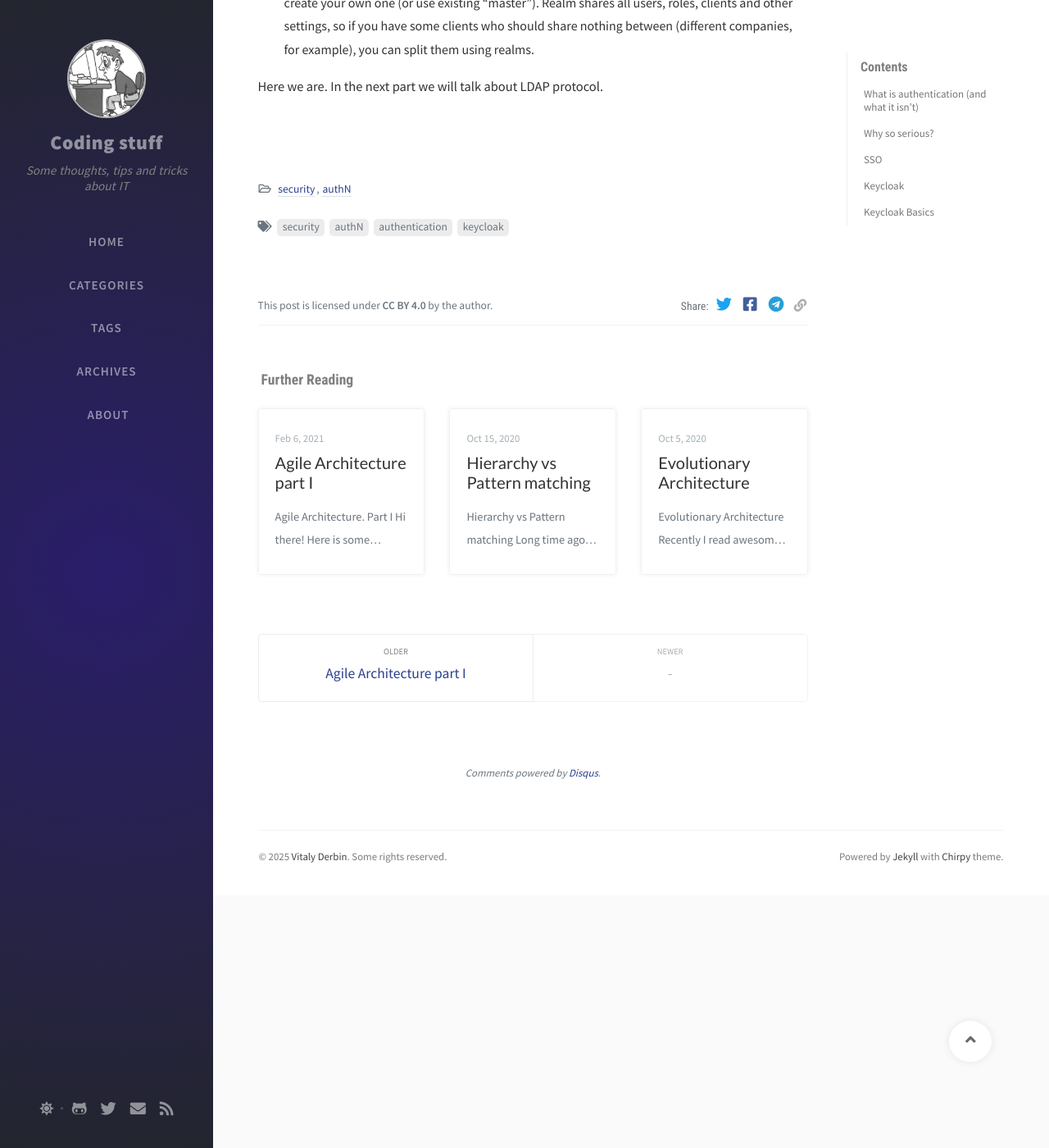
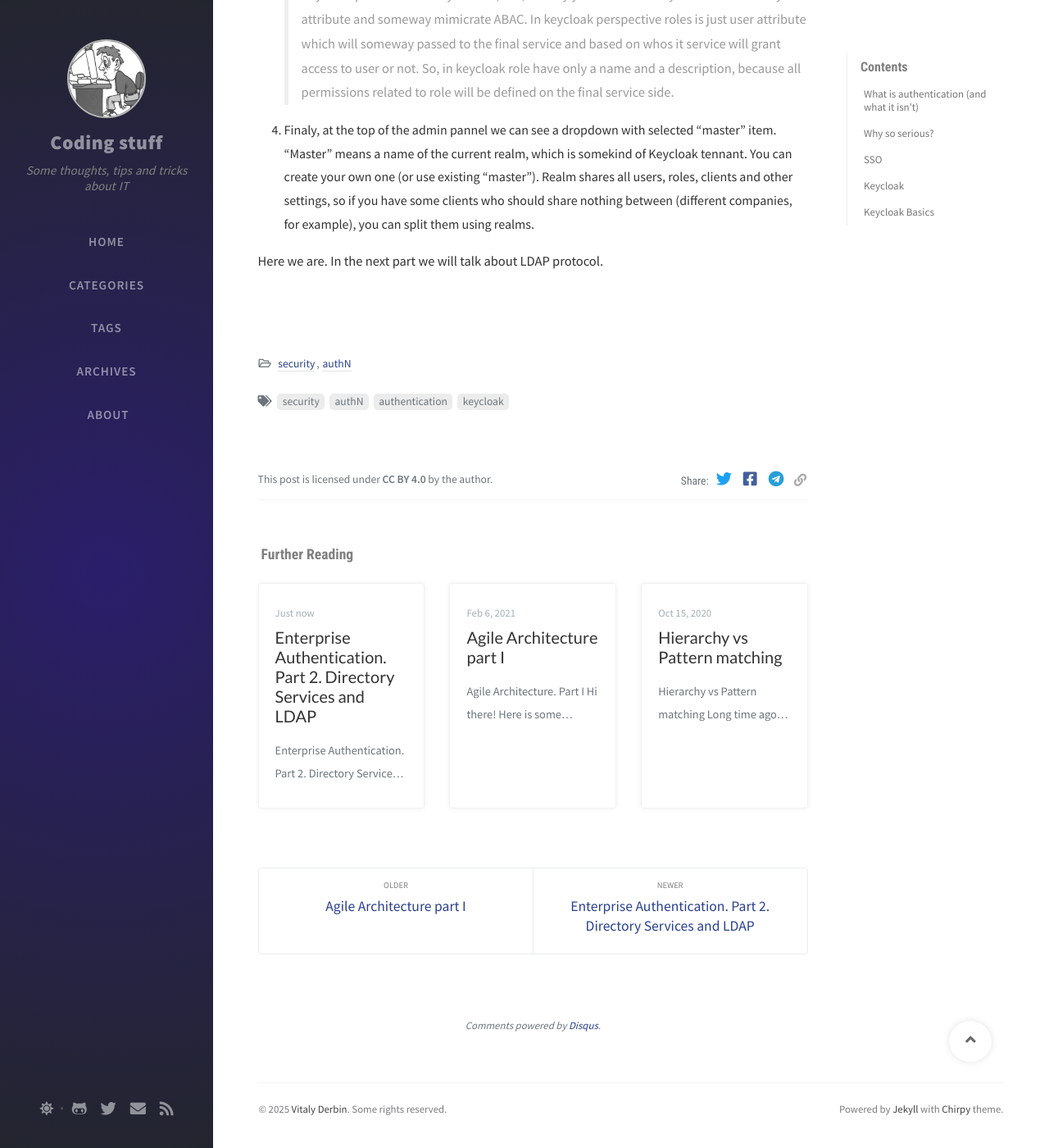
Before and after one commit to ondator/ondator.github.io, a Jekyll site: the page built from _posts/2025-03-05-authn.md, in a window 1280 px wide and 1400 px high, scrolled down 3954 px. Shown: the whole window at 82% size. Built offline with Jekyll 4.4.1, drawn with Linux system fonts in a browser that asks for light colours; nearby versions of some CDN libraries; comment, search, counter and statistics services are not loaded; part of the change alters nothing that is shown; some of the changed text lies outside the part shown.

Commit message:
authN ldap

````diff
--- a/_posts/2025-03-05-authn.md
+++ b/_posts/2025-03-05-authn.md
@@ -9,6 +9,13 @@ tags: [security, authN, authentication, keycloak]
 Since working with a lot of different software development and engeneering teams I noticed that a lot of my collegues are not clearly understood all shades of contemporary authentication protocols, moreover frequently confuse authentication with authorization and identification. In this articles I will try to explain what is authentication, how it works based on most popular protocols and how to work with this protocols using [Keycloak](https://www.keycloak.org/)
 
 Seems like it will be a lot of info, so I will split it into a few parts.
+
+- Enterprise Authentication. Part 1. Basics <- you are here
+- [Enterprise Authentication. Part 2. Directory Services and LDAP](/posts/authn-ldap)
+- Enterprise Authentication. Part 3. Kerberos
+- Enterprise Authentication. Part 4. SAML
+- Enterprise Authentication. Part 5. OIDC
+- Enterprise Authentication. Part 6. Keycloak in depth
 
 ## What is authentication (and what it isn't)
 First of all we should see the difference between 3 concepts: authentication(authN), identification and authorization(authZ):
--- /dev/null
+++ b/_posts/2025-04-11-authn-ldap.md
@@ -0,0 +1,274 @@
+---
+title:  "Enterprise Authentication. Part 2. Directory Services and LDAP"
+date:   2025-04-11 21:30:00 +0300
+categories: [security, authN]
+tags: [security, authN, authentication, keycloak, ldap, msad]
+---
+
+# Enterprise Authentication. Part 2. Directory Services and LDAP
+
+Here is full authN articles list:
+
+- [Enterprise Authentication. Part 1. Basics](/posts/authn)
+- Enterprise Authentication. Part 2. Directory Services and LDAP <- you are here
+- Enterprise Authentication. Part 3. Kerberos
+- Enterprise Authentication. Part 4. SAML
+- Enterprise Authentication. Part 5. OIDC
+- Enterprise Authentication. Part 6. Keycloak in depth
+
+
+> Disclaimer: Here, we will briefly cover the capabilities of X500 directories and the LDAP protocol. We will stop at the point where we can confidently extract the necessary user authentication information for Keycloak using LDAP. If you want to deepen your knowledge, you can refer to the official [ISO standards for X50x](https://www.iso.org/standard/80313.html) (they charge 150 francs for the document; if you speak Russian, you can read the corresponding [ГОСТ for free](https://meganorm.ru/Index/18/18632.htm)), as well as resources like [ldap.com](https://ldap.com/) (if you speak Russian, I also recommend [pro-ldap.ru](https://pro-ldap.ru/)).
+
+## Directory Services
+Every organization strives to centrally manage the rights and permissions of its employees across the entire landscape. To automate this process, many different IDM systems have been adopted by organisations, but one way or another, they all rely on a **Directory Service** (or simply **DS**), which acts like a database storing users, their rights, permissions, and much more. This is what we will discuss here.
+
+Typically, a DS has a hierarchical, tree-like structure similar to a file system, where the root is the domain (DC), followed by container elements like O (organization) or OU (organizational unit), and terminal elements like persons, groups, etc with CN (common name).
+
+The DS is also associated with the concept of a DNS domain (DC), such as `mydomain.com`, as the domain is the root of the directory service hierarchy. Subdomains, like `a.mydomain.com` and `b.mydomain.com`, can also exist. Altogether, this structure is called a **Tree**. Furthemore, some DS implementations (e.g., Microsoft Active Directory and FreeIPA) allow creating multiple domain trees, resulting in a sprawling structure referred to as a **domain forest**.
+
+Currently, there are many implementations of directory services, with Microsoft Active Directory being the most widespread. However, OpenSource DS implementations like Samba DC, FreeIPA, and OpenLDAP are gaining popularity, along with less common vendors like Novell eDirectory and Communigate LDAP. For our exercises, we will use a pre-configured OpenLDAP container, which you can find [here](https://github.com/ondator/sandboxes).
+
+Inside the directory, you can store almost anything: users, printers, workstations, technical accounts (gMSA), and much more. But since we're focusing on authentication, we'll limit ourselves to users, groups, and container objects. First, it's important to note that every object in a directory service has a unique path (**Distinguished Name** or **DN**), which also serves as an identifier to locate the object. For example: `CN=Bob,OU=MF,OU=IT Department,DC=example,DC=org`. Second, each object has a class. Typically, the users we're interested in belong to the `inetOrgPerson`, `person` and/or `organizationalPerson` classes.
+Additionally, each user can have a large set of attributes, both standard and custom.
+
+> all standart attributes can be found in [RFC2256](https://www.ietf.org/rfc/rfc2256.txt)
+
+Here are some useful standard attributes:
+
+| Description | attribute name(OpenLDAP*) | attribute name(AD) | example |
+| --- | --- | ---- | ---- |
+| Path to user in DS | entryDN | distinguishedName | CN=Bob,OU=MF,OU=IT Department,DC=example,DC=org |
+| username with domain | krbPrincipalName** | userPrincipalName | bob@mydomain.com |
+| username without domain | cn | sAMAccountName | bob |
+| user's groups | memberOf*** | memberOf | CN=My Awesome Group,OU=Groups,DC=example,DC=org |
+| user's first name | givenName | givenName | Bob |
+| user's second name | sn | sn | Smith |
+| user's full name | displayName | displayName | Bob Jason Smith |
+| user's job title | title | title | Project Manager |
+| user's email | Email | mail | bob.smith@example.org |
+
+\* Also valid for FreeIPA.
+
+** actualy krbPrincipalName and UserPrincipalName could have some difference in domain and krbPrincipalName is not a standart attribute, so you should set up Kerberos extension to obtain it
+
+*** memberOf extension should be installed. Furthemore it works only with groupOfNames groups
+
+> Additionally, in MS AD, users have `extensionAttribute0-15`, and AD administrators often store important data in it
+
+> Classes, attributes, etc., in DS are typically controlled by a schema, which can be extended by administrators with sufficient expertise (though this, along with DIT modeling and other administrative nuances, is beyond the scope of this document).
+
+## LDAP
+To access this wealth of information, the LDAP protocol is used. LDAP is a specialized protocol designed to provide a standard interface for all directory services. Like any respectable protocol, it can operate over SSL (LDAPS). LDAP includes several operations for full directory interaction, but since we're focusing on authentication, we won't cover all of them. We'll focus on two: `search` and `bind`.
+
+### Bind
+`Bind` is the simplest authentication operation built into the LDAP protocol. There are two options: SASL and simple (username-password). Keycloak doesn't support SASL, so we'll focus on `simple bind`. Simple bind is quite simple: you provide your DN and password and if authentication succeeds, a success result with code `0` is returned. If it fails, an error is returned, with the most interesting being `49` (`InvalidCredentials`). In AD, additional explanatory codes are provided in the `data` field, such as `52e` (user DN exists, but the password is incorrect).
+
+LDAP `simple bind` is highly insecure, especially without SSL (LDAP without S), as it transmits credentials in plain text, making them easy to intercept.
+
+> If you want to dive deeper in LDAP bind security, here's [an article](https://habr.com/ru/companies/avanpost/articles/484186/) on why you should never use LDAP bind, even for intranet authentication.
+
+However, for external systems using DS as a user and permissions database, LDAP bind is a necessary evil. For other scenarios, we'll discuss Kerberos later.
+
+> Here's a great [image for Active Directory penetration testing](https://orange-cyberdefense.github.io/ocd-mindmaps/img/pentest_ad_dark_2022_11.svg) (zoom out to see the full picture). Note that hackers first attempt to enumerate users via `ldapsearch -x`, so exposing LDAP to the internet is a bad idea—it's best to restrict it to internal networks or use SASL (though I've rarely seen this implemented).
+
+### Search
+`Search` is the operation for querying the DS. To perform a search, you need to provide:
+- A search filter in a specific format.
+- A base DN to start the search from.
+- A scope, which specifies whether to search only at the current level (`base`), only the children of the specified DN (`one`), or recursively traverse the entire subtree (`sub`).
+- A set of attributes to include in the results.
+
+You can experiment with `search` using the `ldapsearch` utility. For example:
+```bash
+ldapsearch -D "cn=my-account,dc=example,dc=org" -b "dc=example,dc=org" -s sub "(&(objectclass=inetOrgPerson)(objectclass=organizationalPerson))" uid, mail, sn, givenName
+```
+
+This command authenticates to the directory under the account with DN cn=my-account,dc=example,dc=org and searches recursively from dc=example,dc=org for all entries where the class is both inetOrgPerson and organizationalPerson, returning the uid, mail, sn, and givenName attributes.
+
+> LDAP search supports pagination, where the DS returns results along with tokens for pagination. Unfortunately, not all DS implementations support this.
+
+## Keycloak Configuration
+
+First, let's define our goal: we want users from the DS to authenticate in Keycloak using their domain credentials (username and password). The flow looks like this:
+
+```puml
+actor User as c
+participant Keycloak as k
+participant LDAP as l
+
+c -> k: Sends domain username and password
+k -> l: Performs LDAP bind with these credentials
+l --> k: Returns authentication result
+k --> c: Informs the user of the result
+```
+
+> I recommend practicing with a test sandbox, which you can download [here]((https://github.com/ondator/sandboxes)). You'll need the `keycloak/keycloak-postgres-dc.yml` compose file.
+
+To set up LDAP integration in Keycloak, create a new User Federation entity. On the corresponding tab, create a new provider of type LDAP. A window with many input fields will appear, which we need to fill out:
+
++ UI display name: A name for display; doesn't affect functionality.
+
++ Vendor: A crucial selector that makes Keycloak made vendor-specific tweaks. For example, for MS AD will be preconfigured some mappers such as MSAD Account Controller. If your DS vendor is listed, select it. For FreeIPA, Samba, or OpenLDAP (our case), choose "Other".
+
++ Connection URL: The path to the LDAP server, including the protocol (e.g., ldap://ldap).
+
++ Enable StartTLS: Forces the LDAP server to switch from unsecured ldap to secured ldaps. Only works if the server supports it, and you must add the certificate to Keycloak's truststore beforehand (more on this later). Leave this unchecked for our experiments.
+
++ Use Truststore SPI: Determines where trusted SSL certificates are sourced. If set to "Always," you can specify the certificate path via environment variables. If "Never," only the default Java keystore is used. Since we're using an unencrypted connection, this doesn't matter for us.
+
++ Connection pooling: Creates and uses a pool of LDAP connections. Unnecessary if you don't plan always read user info directly from LDAP
+
++ Connection timeout: Timeout for connecting to the LDAP server. Note: This is the timeout for the **connection**, not for reading data (it will be later)
+
++ Bind type: Two options: simple (simple bind) or none (anonymous access). SASL isn't supported. We'll choose simple.
+
++ Bind DN and Bind credentials: Credentials for connecting. Note: Bind DN must be the full DN, not just the username/cn/sAMAccountName. In our case, it's cn=keycloak2,ou=tuz,dc=example,dc=org / password.
+
+> At this point, I strongly recommend clicking the Test connection and Test authentication buttons. If everything is correct, you should see two green popups. ![alt text](/assets/img/authn/ldap.png)
+
+Next LDAP Searching and Updating section:
+
++ Edit mode: Three options:
+
+  - READONLY: The most common option. Users are imported from LDAP and saved without reverse synchronization, but they remain read-only in Keycloak.
+
+  - WRITABLE: Users are synchronized bidirectionally. Useful if Keycloak is used not just for IAM (access management) but also for IDM (user, rights, and permissions management). Use at your own risk.
+
+  - UNSYNCED: Similar to READONLY, but users can be modified in Keycloak. Useful for hacks, like changing attributes imported from LDAP.
+
++ Users DN: The base container from which users will be imported. You can simply set the root domain container, but usually, a higher-level container with users is preferred. We will use ou=people,dc=example,dc=org.
+
++ Username LDAP attribute: The attribute used as the username in Keycloak. For MS AD, this is usually UserPrincipalName; for others, cn. Sometimes, for AD, sAMAccountName is used. The value of this field is mapped to the username in the mapper (more on mappers later).
+
++ RDN LDAP attribute: A unique attribute to distinguish users. Typically cn or uid (always cn in AD). For us, any will work; I chose uid.
+
++ UUID LDAP attribute: The internal ID attribute of the directory entry. In MS AD, this is objectGUID; in others, usually entryUUID.
+
++ User object classes: The classes to import from the LDAP directory. Usually inetOrgPerson and organizationalPerson, but confirm with the directory admin.
+
++ User LDAP filter: If you don't need all users (for example only users in a specific group), specify an LDAP filter here. Leave empty for our case (or you can experement with it).
+
++ Search scope: The search scope, as discussed earlier. Options: OneLevel (only the current level) or Subtree (recursively traverse the entire subtree). Almost always use Subtree.
+
++ Read timeout: Timeout for reading data. If the LDAP server doesn't respond within this time, synchronization will fail. We won't set this.
+
++ Pagination: Enables pagination. Unfortunately, not all servers support it, and some explodes when it's enabled. We'll disable it.
+
++ Import users: A critical checkbox. If disabled, users won't be imported into Keycloak; instead, they'll be imported on-demand when a user attempts to authenticate. If you need users in Keycloak (e.g., for API operations), leave this enabled. We'll leave it enabled.
+
++ Sync Registrations: Keycloak supports self-registration. If enabled, registered users will also be added to LDAP. I always disable this and recommend you do the same.
+
++ Batch size: The batch size if pagination is enabled.
+
++ Periodic full sync and Full sync period: Enables and sets the interval for full user synchronization. If enabled, users will be fully reloaded from the LDAP directory periodically. I enable this with a daily interval.
+
++ Periodic changed users sync and Changed users sync period: Same as above, but for delta synchronization. I usually set this to every 4 hours.
+
+Kerberos settings will be covered in the next part. Cache settings rarely need adjustment from defaults. Let's look at Advanced settings:
+
++ Enable the LDAPv3 password modify extended operation: Allows external password resets using the ["LDAP Password Modify Extended Operation"](https://www.rfc-editor.org/rfc/rfc3062.html). To use this, you must enable Sync Registrations.
+
++ Validate password policy: Keycloak supports password policies (e.g., requiring 5 digits, uppercase letters, special characters, etc.). If enabled, Keycloak will enforce these policies, even for passwords stored in the DS. Usually, passwords are managed in the DS, so disable this.
+
++ Trust Email: Marks users' emails as "verified" in Keycloak. Enable this to avoid alerts about unverified emails.
+
+After filling all fields, click Save.
+
+Once configured, you can try importing users into Keycloak (if Import users is enabled). At the top of the screen, next to the Disabled checkbox, there's an Action menu with several options:
+![alt text](/assets/img/authn/ldap-menu.png)
+
++ Sync changed users: Synchronizes changed data from the directory.
+
++ Sync all users: Synchronizes all users from the directory.
+
++ Unlink users: Removes the federation link from users, making them local. All attributes are preserved. Note: This is irreversible without manual database intervention.
+
++ Remove imported: Deletes users imported via this federation from Keycloak.
+
++ Delete provider?: Deletes the federation.
+
+If you run Sync all users, new users should appear in the Users section after some time. Note that these users have a Federation link.
+
+![alt text](/assets/img/authn/ldap-user.png)
+
+> Important: Users imported from a federation are fundamentally different from local users created manually in Keycloak. Most attributes are controlled by the federation, some may be read-only, and others may appear on-demand (more on this in the mappers section). Also, a federated user can only be linked to one federation—not multiple LDAP directories.
+
+Now, try logging out of Keycloak and logging back in with a domain account (e.g., alice:password). If you see "No realm access," it's a success (Alice lacks admin permissions).
+
+### Certificates
+If your Keycloak version is below 18 and you can't update, you must manually add the certificate to the Java keystore:
+
+```sh
+keytool -importcert -alias ldapcert -cacerts -noprompt -trustcacerts -file /opt/jboss/keycloak/standalone/configuration/ldap.cer
+```
+
+For newer Keycloak versions, use the Truststore SPI. Specify the certificate path in the environment variables:
+
+```sh
+KEYCLOAK_HTTPS_KEY_STORE_FILE: /path/to/truststore.jks
+KEYCLOAK_HTTPS_KEY_STORE_PASSWORD: .....
+```
+
+> For quay.io images, use KC_HTTPS_KEY_STORE_FILE and KC_HTTPS_KEY_STORE_PASSWORD.
+
+Don't forget to set Use Truststore SPI to "Always."
+
+### Mappers
+Every user imported from an LDAP directory into Keycloak has attributes like Firstname, Lastname, and Email. How does Keycloak know which data to map to which attributes? And what if you need to extend a user with a new attribute? Here comes mappers.
+
+Go to your federation and switch to the Mappers tab. Here, you'll see a list of mappers Keycloak created by default. Let's create a new mapper. Click Add mapper and fill in the name and mapper type. The mapper type is crucial, here are the most useful ones:
+
++ user-attribute-ldap-mapper: Maps an attribute from LDAP to a user attribute. The most common type.
+
++ hardcoded-attribute-mapper: Assigns a fixed value (always the same) to an attribute for every user.
+
++ hardcoded-ldap-role-mapper: Assigns every user to a specific role.
+
+> MS AD has a specific msad-user-account-control-mapper that controls user "enabled" status by catching special error codes like 553 and 775. Other DS implementations don't manage user activity this way.
+
+Let's focus on user-attribute-ldap-mapper, as it's the most frequently used:
+
++ User Model Attribute: The Keycloak user attribute where the LDAP value will be stored. Note: Users have standard attributes (username, firstName, etc.), but custom ones can be added.
+
++ LDAP Attribute: The LDAP attribute to map to the Keycloak user attribute.
+
++ Read Only: If the federation's Edit mode is WRITABLE, this flag prevents synchronizing the attribute back to LDAP.
+
++ Always Read Value From LDAP: Flag markes attributes which should always bin read directly from LDAP. This means every access to this user triggers an LDAP query, and the attribute may not be stored locally. Some default Keycloak mappers have this flag.
+
++ Is Mandatory In LDAP: This flag has misleading name. This doesn't enforce the attribute's presence in LDAP but sets a default value if missing.
+
++ Attribute default value and Force a Default Value: Define the default value. If **both** are set, the specified default is used; otherwise, a space (" ") is used.
+
++ Is Binary Attribute: For binary data (e.g., images or certificates) in attributes. If enabled, the attribute will always be read from LDAP and never stored locally.
+
+After saving the mapper and re-syncing users, the new attribute will appear in user profiles.
+
+### Debugging
+
+Here is some tricks for debugging LDAP integration:
+
++ LDAP typically uses port 389 (or 636 for LDAPS). First, check if the ports are open with `curl -k ldap://ldap`.
+
++ Enable detailed LDAP logging in Keycloak. For bitnami containers, set:
+
+```
+KEYCLOAK_LOG_LEVEL: WARN,...,,org.keycloak.storage.ldap:trace
+```
+
+> For quay.io containers, use KC_LOG_LEVEL. For JAR deployments, configure in standalone-ha.xml.
+
++ If you see SSLHandshakeException, add the certificate to the truststore as described earlier.
+
++ If LDAP bind fails with MS AD, the error code in the data field can help diagnose the issue:
+
+  - 52e: Correct username, wrong password.
+
+  - 533: User is disabled.
+
+  - 775: User is locked.
+
+  - 532 and 773: Password expired.
+
+
+We'll finish here with LDAP and DS, on the next part we will improve our DS intgration with Kerberos protocol.
````
Also changed, not shown: assets/img/authn/ldap-menu.png (added), assets/img/authn/ldap-user.png (added), assets/img/authn/ldap.png (added).
